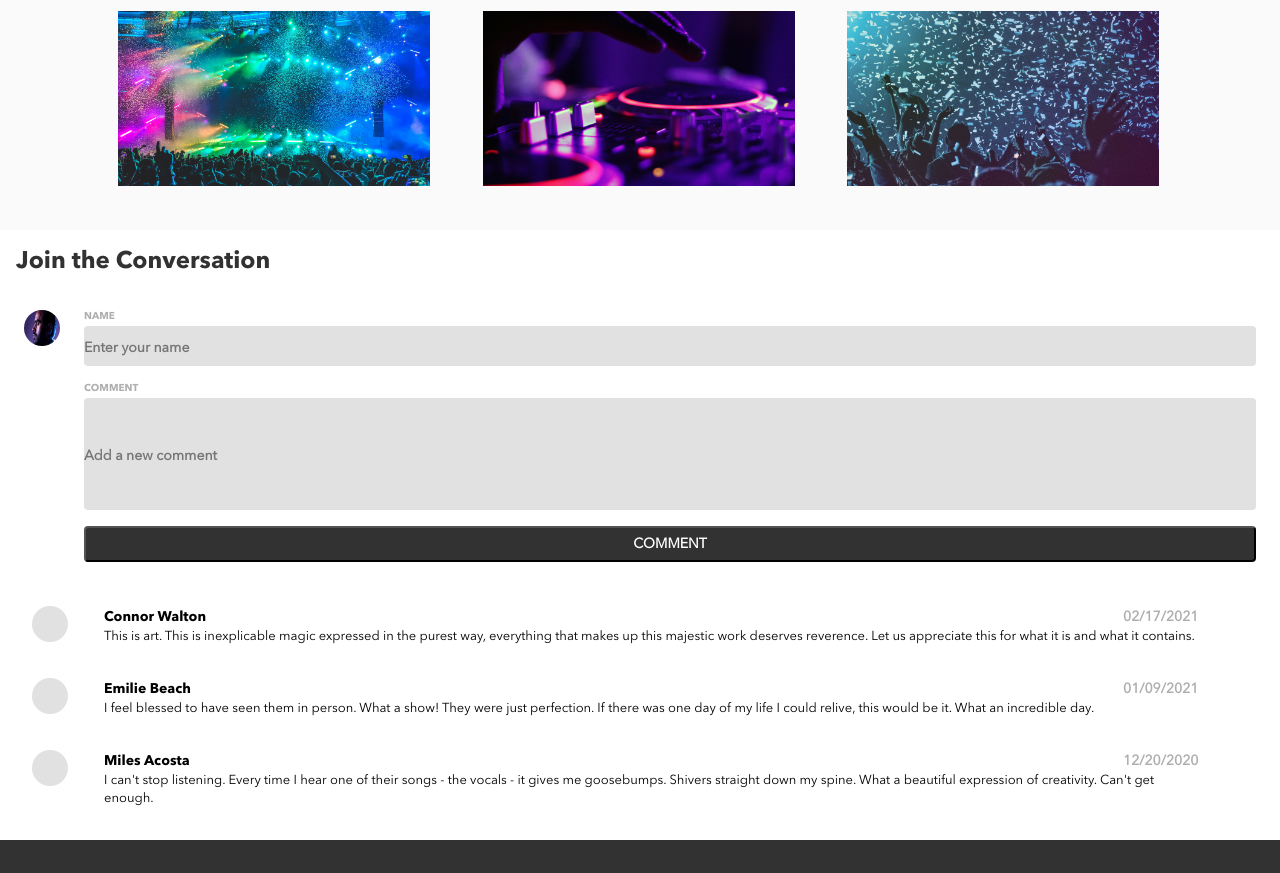
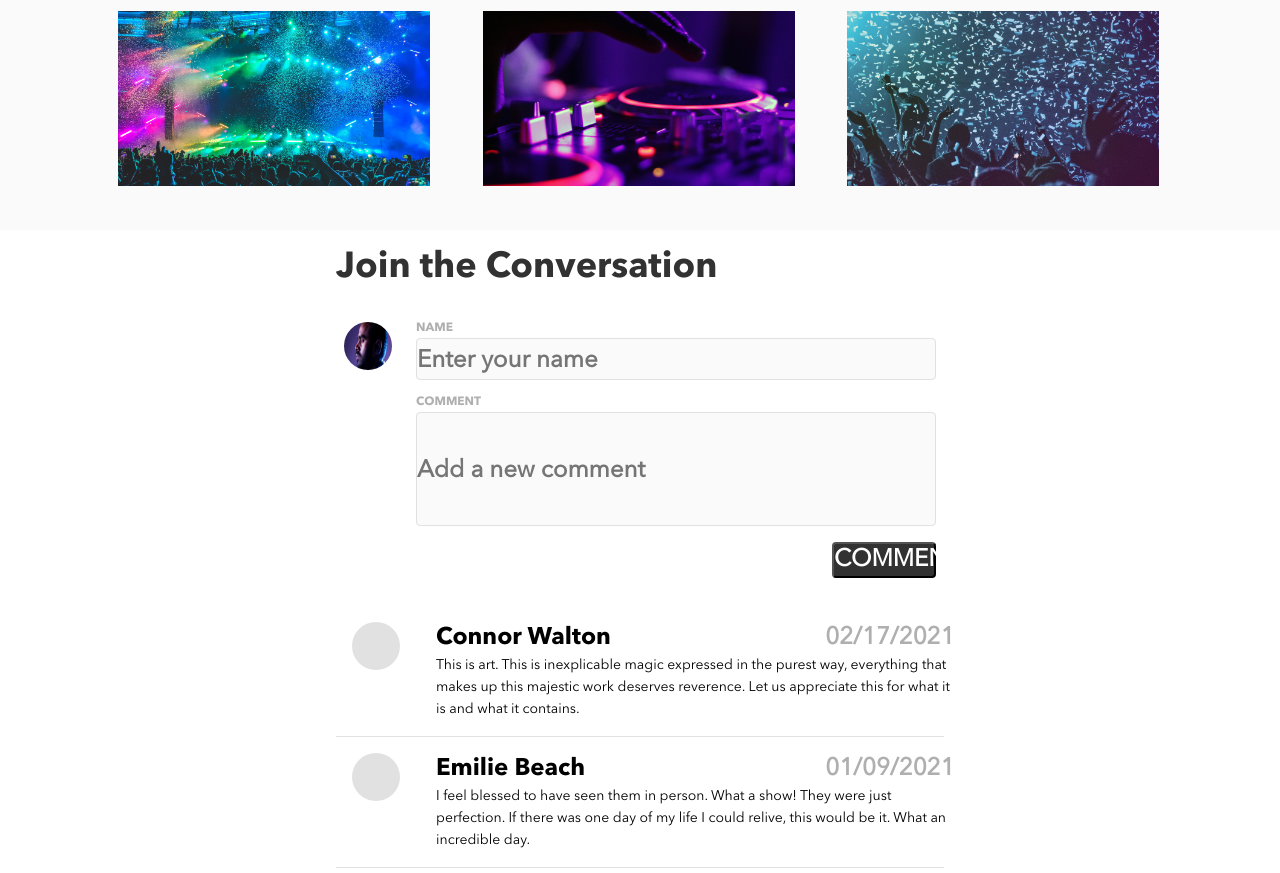
Before and after one commit to dannjob/daniel-johannsson-bandsite, a plain HTML site: page index.html in a window 1280 px wide. Shown: the part 2556-3429 px from the top of the page. Drawn offline with Linux system fonts and the light colour scheme.

Commit message:
styling for comments mob-desktop

```diff
--- a/styles/bio.scss
+++ b/styles/bio.scss
@@ -224,6 +224,15 @@
 
 .comments{
 
+    @include media-tablet{
+        padding-left: 5rem;
+        padding-right: 5rem;
+    }
+    @include media-desktop{
+        padding-left: 25%;
+        padding-right: 25%;
+    }
+
     &__title{
     font-family: avenir-bold;
         font-size: $section-font-size-mobile;
@@ -231,6 +240,14 @@
         font-weight: $section-font-weight-mobile;
         padding: 16px 16px 8px 16px;
         color:$primaryBandsite;
+
+        @include media-tablet{
+        font-family: avenir-bold;
+        font-size: $section-font-size-tablet;
+        line-height: $section-line-height-tablet;
+        font-weight: $section-font-weight-tablet;
+        color:$primaryBandsite;
+        }
     }
 
     &__container{
@@ -242,6 +259,11 @@
         width:36px;
         height: 36px;
         padding: 12px;
+
+        @include media-tablet{
+            width: 48px;
+            height: 48px;
+        }
     }
     &__input{
         display: flex;
@@ -259,6 +281,13 @@
         font-weight: $label-font-weight-mobile;
         padding-top: 8px;
 
+        @include media-tablet{
+            font-family: avenir-bold;
+            font-size: $label-font-size-tablet;
+            line-height: $label-line-height-tablet;
+            font-weight: $label-font-weight-tablet;
+        }
+
         &--input{
             font-family: avenir;
             font-size: $subheader-font-size-mobile;
@@ -266,10 +295,16 @@
             font-weight: $subheader-font-weight-mobile;
             color: $primaryBandsite;
             border-radius: 4px;
-            border: 1px, $primarySilver;
+            border: 1px solid $secondaryMercury;
             height: 36px;
-            background-color: $secondaryMercury;
+            background-color: $secondaryAlabaster;
             padding-top: 4px;
+
+            @include media-tablet{
+                font-size: $subheader-font-size-tablet;
+                line-height: $subheader-line-height-tablet;
+                font-weight: $subheader-font-weight-tablet;
+            }
         }
     }
     &__comment{
@@ -282,6 +317,14 @@
         font-weight: $label-font-weight-mobile;
         padding-top: 12px;
 
+        @include media-tablet{
+            font-size: $label-font-size-tablet;
+            line-height: $label-line-height-tablet;
+            font-weight: $label-font-weight-tablet;
+        }
+
+
+
         &--input{
             font-family: avenir;
             font-size: $subheader-font-size-mobile;
@@ -289,15 +332,22 @@
             font-weight: $subheader-font-weight-mobile;
             color: $primaryBandsite;
             border-radius: 4px;
-            border: 1px, $primarySilver;
+            border: 1px solid $secondaryMercury;
             height: 108px;
-            background-color: $secondaryMercury;
+            background-color: $secondaryAlabaster;
             padding-top: 4px;
             justify-content: flex-start;
+
+            @include media-tablet {
+                font-size: $subheader-font-size-tablet;
+                line-height: $subheader-line-height-tablet;
+                font-weight: $subheader-font-weight-tablet;
+            }
         }
     }
     &__button{
         padding-top: 16px;
+
 
         &--press{
             color:$primaryWhite;
@@ -309,20 +359,31 @@
             font-size: $subheader-font-size-mobile;
             line-height: $subheader-line-height-mobile;
             font-weight: $subheader-font-weight-mobile;
+
+            @include media-tablet{
+                width: 20%;
+                position: relative;
+                left: 80%;
+                font-size: $subheader-font-size-tablet;
+                line-height: $subheader-line-height-tablet;
+                font-weight: $subheader-font-weight-tablet;
+            }
         }
     }
 
     &__list{
         padding:16px;
         list-style: none;
+
+
     }
 
-    &__active
-    {
+    &__active{
         display: flex;
         justify-content: flex-start;
         flex-direction: row;
         padding: 16px;
+        border-bottom: 1px solid $secondaryMercury;
 
         &--commentor{
             display: flex;
@@ -346,6 +407,11 @@
             height: 36px;
             border-radius: 50%;
 
+            @include media-tablet{
+                width: 48px;
+                height: 48px;
+            }
+
         }
 
 
@@ -355,6 +421,12 @@
             line-height: $subheader-line-height-mobile;
             font-weight: $subheader-font-weight-mobile;
 
+            @include media-tablet{
+                font-size: $subheader-font-size-tablet;
+                line-height: $subheader-line-height-tablet;
+                font-weight: $subheader-font-weight-tablet;
+            }
+
         }
 
         &--date{
@@ -362,7 +434,13 @@
             font-size: $subheader-font-size-mobile;
             line-height: $subheader-line-height-mobile;
             font-weight: $subheader-font-weight-mobile;
-            color:$primarySilver
+            color:$primarySilver;
+
+            @include media-tablet{
+                font-size: $subheader-font-size-tablet;
+                line-height: $subheader-line-height-tablet;
+                font-weight: $subheader-font-weight-tablet;
+            }
         }
 
         &--comment{
@@ -371,6 +449,12 @@
             line-height: $body-line-height-mobile;
             font-weight: $body-font-weight-mobile;
 
+            @include media-tablet{
+                font-size: $body-font-size-tablet;
+                line-height: $body-line-height-tablet;
+                font-weight: $body-font-weight-tablet;
+            }
+
         }
     }
 
```
Also changed, not shown: styles/bio.css.
